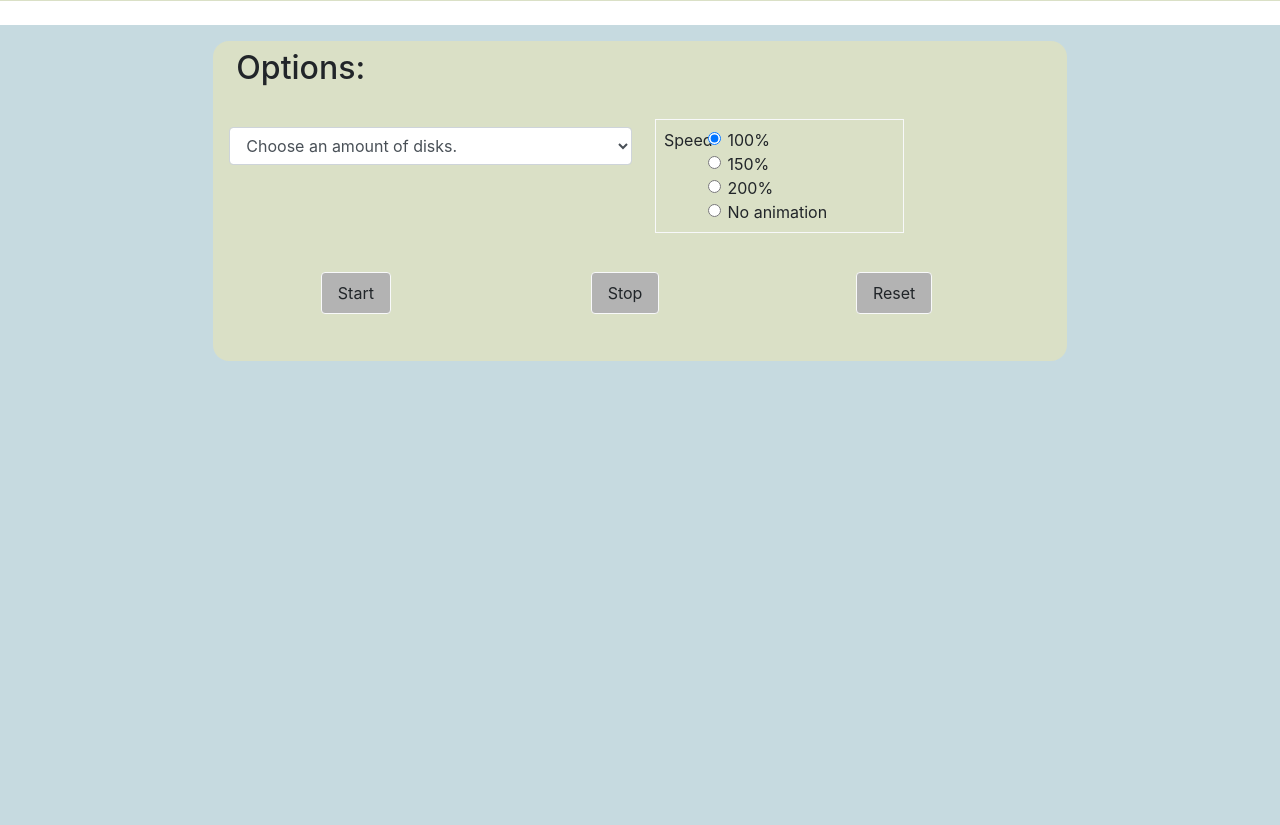
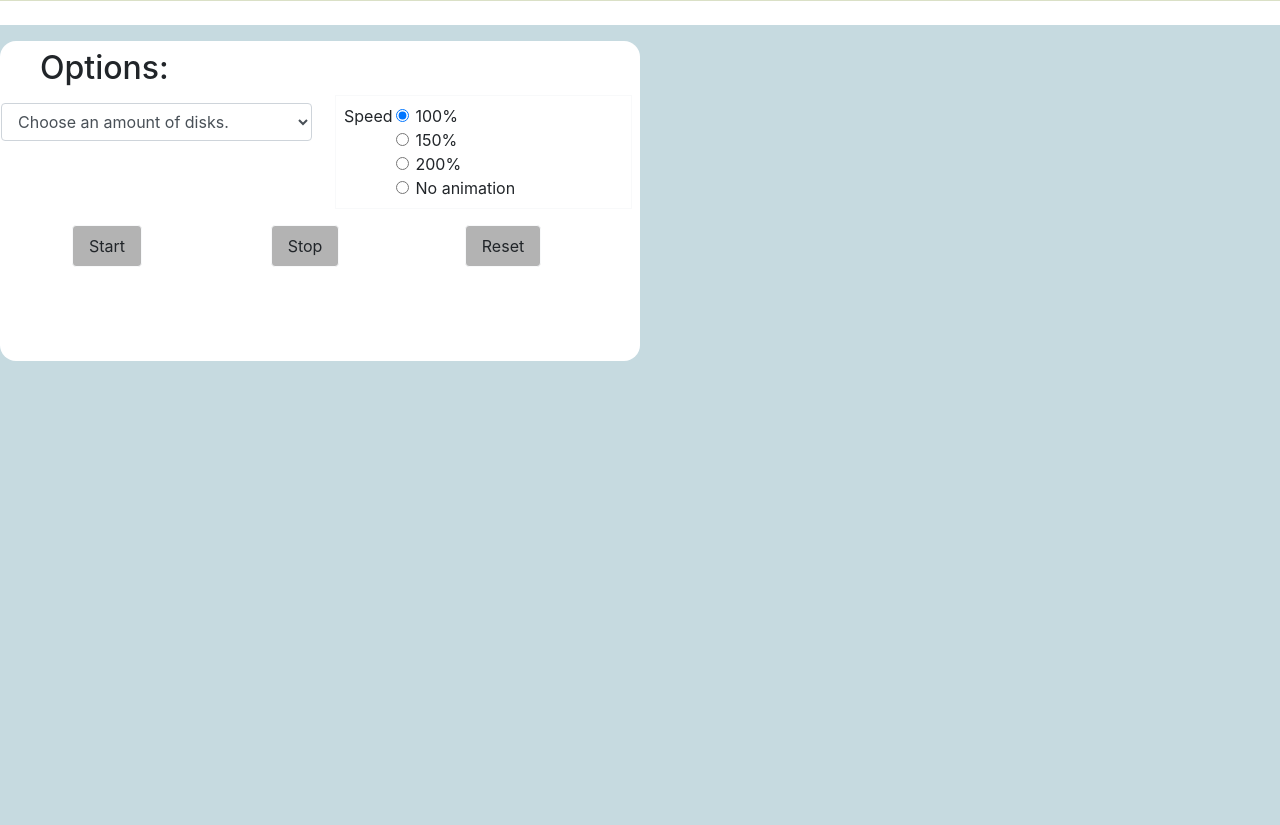
Before and after one commit to OlivierMoreau/Recusive, a Flask app: page /hanoi in a window 1280 px wide. Shown: the part 1110-1935 px from the top of the page. Run offline with Flask 2, Linux system fonts and the light colour scheme; some libraries are stand-ins or nearby versions.

Commit message:
simplified hanoi tower, renamed app

```diff
--- /dev/null
+++ b/app.py
@@ -0,0 +1,91 @@
+import copy
+from flask import Flask, flash, jsonify, redirect, render_template, request
+
+
+app = Flask(__name__, static_url_path='/static')
+
+# Ensure templates are auto-reloaded
+app.config["TEMPLATES_AUTO_RELOAD"] = True
+
+# Ensure responses aren't cached
+@app.after_request
+def after_request(response):
+    response.headers["Cache-Control"] = "no-cache, no-store, must-revalidate"
+    response.headers["Expires"] = 0
+    response.headers["Pragma"] = "no-cache"
+    return response
+
+@app.route('/')
+def index():
+    return render_template('index.html')
+
+@app.route('/hanoi')
+def hanoi():
+    return render_template('hanoi.html')
+
+@app.route('/fibonacci')
+def fibonnaci():
+    return render_template('fibonacci.html', fib="")
+
+cache = {}
+
+@app.route('/fibonacci_calc', methods=["GET","POST"])
+def fibonnaci_calc():
+
+    if request.form.get("n") != None:
+        n = int(request.form.get("n"))
+        try:
+            return render_template('fibonacci.html', fib=f"The {n}th number of the fibonacci sequence is: {fibonacci(n)}")
+        except RecursionError:
+            return render_template('fibonacci.html', fib=f"Recursion error: maximum recursion depth exceeded in comparison. Try going up the sequence in smaller increments (~900).")
+        except:
+            return render_template('fibonacci.html', fib=f"Something went wrong.")
+
+    if request.args.get("n") != None:
+        cache.clear()
+        n = int(request.args.get("n"))
+        fibonacci(n + 2)
+        return jsonify(cache)
+
+    return render_template('fibonacci.html', fib="")
+
+@app.route('/matrix_determinant')
+def matrix_determinant():
+
+    def determinant(matrix):
+
+        if len(matrix[0]) == 1:
+            return matrix[0][0]
+        elif len(matrix[0]) == 2:
+            return matrix[0][0] * matrix[1][1]  - matrix[0][1] * matrix[1][0]
+        else:
+
+            new_mat = matrix[1:]
+            res = []
+            for i in range(len(matrix)):
+
+                detmin = copy.deepcopy(new_mat)
+
+                for x in detmin:
+                    del x[i]
+
+                res.append(detmin)
+
+            final = 0
+            for y in range(len(matrix)):
+                if y % 2 == 0 :
+                    final += matrix[0][y] * determinant(res[y])
+                else:
+                    final -= matrix[0][y] * determinant(res[y])
+            return final
+
+
+def fibonacci(n):
+    if n in [0, 1]:
+        cache[n] = n
+        return n
+    if cache.get(n - 1) != None:
+        cache[n] = cache[n - 1] + cache[n - 2]
+        return cache[n - 1] + cache[n - 2]
+    else:
+        return fibonacci(n - 1) + fibonacci(n - 2)
--- a/application.py
+++ /dev/null
@@ -1,91 +0,0 @@
-import copy
-from flask import Flask, flash, jsonify, redirect, render_template, request
-
-
-app = Flask(__name__, static_url_path='/static')
-
-# Ensure templates are auto-reloaded
-app.config["TEMPLATES_AUTO_RELOAD"] = True
-
-# Ensure responses aren't cached
-@app.after_request
-def after_request(response):
-    response.headers["Cache-Control"] = "no-cache, no-store, must-revalidate"
-    response.headers["Expires"] = 0
-    response.headers["Pragma"] = "no-cache"
-    return response
-
-@app.route('/')
-def index():
-    return render_template('index.html')
-
-@app.route('/hanoi')
-def hanoi():
-    return render_template('hanoi.html')
-
-@app.route('/fibonacci')
-def fibonnaci():
-    return render_template('fibonacci.html', fib="")
-
-cache = {}
-
-@app.route('/fibonacci_calc', methods=["GET","POST"])
-def fibonnaci_calc():
-
-    if request.form.get("n") != None:
-        n = int(request.form.get("n"))
-        try:
-            return render_template('fibonacci.html', fib=f"The {n}th number of the fibonacci sequence is: {fibonacci(n)}")
-        except RecursionError:
-            return render_template('fibonacci.html', fib=f"Recursion error: maximum recursion depth exceeded in comparison. Try going up the sequence in smaller increments (~900).")
-        except:
-            return render_template('fibonacci.html', fib=f"Something went wrong.")
-
-    if request.args.get("n") != None:
-        cache.clear()
-        n = int(request.args.get("n"))
-        fibonacci(n + 2)
-        return jsonify(cache)
-
-    return render_template('fibonacci.html', fib="")
-
-@app.route('/matrix_determinant')
-def matrix_determinant():
-
-    def determinant(matrix):
-
-        if len(matrix[0]) == 1:
-            return matrix[0][0]
-        elif len(matrix[0]) == 2:
-            return matrix[0][0] * matrix[1][1]  - matrix[0][1] * matrix[1][0]
-        else:
-
-            new_mat = matrix[1:]
-            res = []
-            for i in range(len(matrix)):
-
-                detmin = copy.deepcopy(new_mat)
-
-                for x in detmin:
-                    del x[i]
-
-                res.append(detmin)
-
-            final = 0
-            for y in range(len(matrix)):
-                if y % 2 == 0 :
-                    final += matrix[0][y] * determinant(res[y])
-                else:
-                    final -= matrix[0][y] * determinant(res[y])
-            return final
-
-
-def fibonacci(n):
-    if n in [0, 1]:
-        cache[n] = n
-        return n
-    if cache.get(n - 1) != None:
-        cache[n] = cache[n - 1] + cache[n - 2]
-        return cache[n - 1] + cache[n - 2]
-    else:
-        return fibonacci(n - 1) + fibonacci(n - 2)
--- a/static/css/style.css
+++ b/static/css/style.css
@@ -1,9 +1,7 @@
-body{
+body {
 	margin: 0;
 	padding: 0;
 }
-
-
 
 #columns {
 	display: flex;
@@ -14,16 +12,40 @@
 	margin-bottom: 0;
 	border-top-left-radius: 10px;
 	border-top-right-radius: 10px;
-    background: -webkit-linear-gradient(left, rgb(138, 93, 3) 0%, rgb(138, 93, 3) 50%, rgb(125, 84, 3) 50%, rgb(125, 84, 3) 100%);
-    background: -moz-linear-gradient(left, rgb(138, 93, 3) 0%, rgb(138, 93, 3) 50%, rgb(125, 84, 3) 50%, rgb(125, 84, 3) 100%);
-    background: -o-linear-gradient(left, rgb(138, 93, 3) 0%, rgb(138, 93, 3) 50%, rgb(125, 84, 3) 50%, rgb(125, 84, 3) 100%);
-    background: linear-gradient(to right, rgb(138, 93, 3) 0%, rgb(138, 93, 3) 50%, rgb(125, 84, 3) 50%, rgb(125, 84, 3) 100%);
+	background: -webkit-linear-gradient(
+		left,
+		rgb(138, 93, 3) 0%,
+		rgb(138, 93, 3) 50%,
+		rgb(125, 84, 3) 50%,
+		rgb(125, 84, 3) 100%
+	);
+	background: -moz-linear-gradient(
+		left,
+		rgb(138, 93, 3) 0%,
+		rgb(138, 93, 3) 50%,
+		rgb(125, 84, 3) 50%,
+		rgb(125, 84, 3) 100%
+	);
+	background: -o-linear-gradient(
+		left,
+		rgb(138, 93, 3) 0%,
+		rgb(138, 93, 3) 50%,
+		rgb(125, 84, 3) 50%,
+		rgb(125, 84, 3) 100%
+	);
+	background: linear-gradient(
+		to right,
+		rgb(138, 93, 3) 0%,
+		rgb(138, 93, 3) 50%,
+		rgb(125, 84, 3) 50%,
+		rgb(125, 84, 3) 100%
+	);
 	min-width: 2.5em;
 	min-height: 8em;
 	border: none;
 }
 
-#toBottom{
+#toBottom {
 	margin: 1em;
 	background-color: rgb(199, 199, 199);
 }
@@ -37,65 +59,66 @@
 	opacity: 50%;
 	background-color: rgb(209, 208, 205);
 }
-#textSection{
+#textSection {
 	margin: 0 1em 1em 1em;
 }
 
-section{
-    background-color: #DAE0C6;
+section {
+	background-color: #dae0c6;
 }
-#disks{
+#disks {
 	z-index: 2;
 	position: relative;
 	margin-left: 0;
 }
 
-#hanoiCont{
+#hanoiCont {
 	padding: 0;
 	margin: 0;
 	min-height: 100vh;
 	background-color: rgb(198, 218, 224);
 }
 
-#options{
+#options {
 	max-height: 20em;
 	border-radius: 1em;
-    background-color: #DAE0C6;
+	background-color: rgb(255, 255, 255);
 	margin: 1em auto 1em auto;
 }
 
-#towerCont{
-    margin: 0 auto 0 auto;
+#towerCont {
+	margin: 0;
 	min-width: 550px;
+	max-width: 50%;
 }
 
-.btnHanoi{
+.btnHanoi {
 	padding: 0.5em 1em;
 	margin-bottom: 1em;
 	background-color: rgb(179, 179, 179);
 }
-#iconCont{
+#iconCont {
 	margin-left: auto;
 }
-.fa-moon{
+.fa-moon {
 	font-size: 3em;
 	color: white;
 }
 
-.fa-moon:hover{
+.fa-moon:hover {
 	cursor: pointer;
 }
-#top{
+#top {
 	font-size: 2.5em;
 	position: fixed;
-    bottom:0;
-    right:0;
+	bottom: 0;
+	right: 0;
 	margin: 1em;
 }
-#top:hover{
+#top:hover {
 	cursor: pointer;
 }
-.disk{
+.disk {
 	position: relative;
 	margin-left: 0;
 	margin-bottom: 0;
@@ -118,27 +141,47 @@
 	z-index: 2;
 	border-top-left-radius: 10px;
 	border-top-right-radius: 10px;
-    background: -webkit-linear-gradient(rgb(138, 93, 3) 0%, rgb(138, 93, 3) 50%, rgb(125, 84, 3) 50%, rgb(125, 84, 3) 100%);
-    background: -moz-linear-gradient(rgb(138, 93, 3) 0%, rgb(138, 93, 3) 50%, rgb(125, 84, 3) 50%, rgb(125, 84, 3) 100%);
-    background: -o-linear-gradient(rgb(138, 93, 3) 0%, rgb(138, 93, 3) 50%, rgb(125, 84, 3) 50%, rgb(125, 84, 3) 100%);
-    background: linear-gradient(rgb(138, 93, 3) 0%, rgb(138, 93, 3) 50%, rgb(125, 84, 3) 50%, rgb(125, 84, 3) 100%);
+	background: -webkit-linear-gradient(
+		rgb(138, 93, 3) 0%,
+		rgb(138, 93, 3) 50%,
+		rgb(125, 84, 3) 50%,
+		rgb(125, 84, 3) 100%
+	);
+	background: -moz-linear-gradient(
+		rgb(138, 93, 3) 0%,
+		rgb(138, 93, 3) 50%,
+		rgb(125, 84, 3) 50%,
+		rgb(125, 84, 3) 100%
+	);
+	background: -o-linear-gradient(
+		rgb(138, 93, 3) 0%,
+		rgb(138, 93, 3) 50%,
+		rgb(125, 84, 3) 50%,
+		rgb(125, 84, 3) 100%
+	);
+	background: linear-gradient(
+		rgb(138, 93, 3) 0%,
+		rgb(138, 93, 3) 50%,
+		rgb(125, 84, 3) 50%,
+		rgb(125, 84, 3) 100%
+	);
 	min-height: 3em;
 	max-height: 10%;
 	margin: 0;
 }
 
 /*------------------------Hanoi----------------------------*/
-#formHanoi{
+#formHanoi {
 	margin-bottom: 3em;
 }
-.operationsList{
+.operationsList {
 	margin: 0;
 	padding: 0;
 	border: none;
 }
 /* ---------------------Fibonacci---------------------- */
 
-#numDisplay{
+#numDisplay {
 	width: 100%;
 	height: 8em;
 	overflow: hidden;
@@ -148,7 +191,7 @@
 	white-space: pre-wrap;
 }
 
-#fibCalcs{
+#fibCalcs {
 	background-color: rgb(198, 218, 224);
 }
 
@@ -156,18 +199,18 @@
 	background-color: White;
 }
 
-#contFibTextArea{
+#contFibTextArea {
 	max-width: 2000px;
 }
 
 /* ---------------------Index---------------------- */
 
-#index{
+#index {
 	margin: 0;
 	width: 100vw;
 	height: 93vh;
 }
-#index > p{
+#index > p {
 	font-size: 1.3em;
 	color: black;
 	text-shadow: 1px 1px lightgray;
--- a/static/js/hanoi.js
+++ b/static/js/hanoi.js
@@ -1,6 +1,5 @@
-$(document).ready(function(e){
-
-    const COLORS = ["bleu", "jaune", "marron", "rose", "rouge", "vert"];
+$(document).ready(function (e) {
+	const COLORS = ['bleu', 'jaune', 'marron', 'rose', 'rouge', 'vert'];
 	var disk;
 	var pillarSize;
 	var time = 1;
@@ -18,35 +17,46 @@
 	 *
 	 *
 	 */
-    function init(disks){
+	function init(disks) {
 		moves = [];
 		pillarA = [];
 		pillarB = [];
 		pillarC = [];
-        $('#disks, #columns').html("");
+		$('#disks, #columns').html('');
 		$('#base').remove();
 
-        for (var i = 0; i < disks; i++){
-            $('#disks').append('<div class="disk"><img class="colorbox" src="static/assets/disk_bleu.png"></div>');
+		for (var i = 0; i < disks; i++) {
+			$('#disks').append(
+				'<div class="disk"><img class="colorbox" src="static/assets/disk_bleu.png"></div>'
+			);
 		}
 
-        disk = $(".disk").toArray().reverse();
+		disk = $('.disk').toArray().reverse();
 		pillarA = disk;
-        $('#columns').append('<div class="column"><div class="colShadow"></div></div><div class="column"><div class="colShadow"></div></div><div class="column"><div class="colShadow"></div></div>');
+		$('#columns').append(
+			'<div class="column"><div class="colShadow"></div></div><div class="column"><div class="colShadow"></div></div><div class="column"><div class="colShadow"></div></div>'
+		);
 		$('<div id="base"></div>').appendTo('#towerCont');
-        pillarSize = (3 * disk.length + 2);
-        $('.column').css({'height': ""});
-        $('#disks').css({'bottom': ""});
+		pillarSize = 3 * disk.length + 2;
+		$('.column').css({ height: '' });
+		$('#disks').css({ bottom: '' });
 		diskSquash();
-    };
+	}
 
-    function diskSquash(){
-        $('.column').css({'height': pillarSize + "em"});
+	function diskSquash() {
+		$('.column').css({ height: pillarSize + 'em' });
 		for (var i = 0; i < disk.length; i++) {
-            var padding = (i * 15);
-            $(disk[i]).css({'bottom': "-" + pillarSize + "em"});
-            $(disk[i]).css({'padding-left': padding+"px", 'padding-right': padding+"px"});
-            $(disk[i]).children().attr({'src': ('static/assets/disk_'+ COLORS[(i % COLORS.length)] +'.png')});
+			var padding = i * 15;
+			$(disk[i]).css({ bottom: '-' + pillarSize + 'em' });
+			$(disk[i]).css({
+				'padding-left': padding + 'px',
+				'padding-right': padding + 'px',
+			});
+			$(disk[i])
+				.children()
+				.attr({
+					src: 'static/assets/disk_' + COLORS[i % COLORS.length] + '.png',
+				});
 		}
 	}
 
@@ -59,38 +69,40 @@
 	 *
 	 *
 	 */
-    $('#disksSelect').change(function() {
+	$('#disksSelect').change(function () {
 		reset();
 	});
 
-    $('input[type=radio][name=gridRadios]').change(function() {
+	$('input[type=radio][name=gridRadios]').change(function () {
 		time = this.value;
 	});
 
-    $("#start").click(function(){
+	$('#start').click(function () {
 		start();
 	});
 
-    $('#stop').click(function(){
+	$('#stop').click(function () {
 		stopResume($(this));
 	});
 
-    $('#reset').click(function(){
+	$('#reset').click(function () {
 		reset();
 	});
 	//nightmode
-    $('.fa-moon').click(function(){
-        var color = $('html').css("background-color");
-        if(color == 'rgb(20, 20, 20)'){
-            $('html').css({'background': 'white', 'filter': 'invert(0) hue-rotate(0)'});
-        }else{
-            $('html').css({'background': 'rgb(20, 20, 20)', 'filter': 'invert(1) hue-rotate(180deg)'});
+	$('.fa-moon').click(function () {
+		var color = $('html').css('background-color');
+		if (color == 'rgb(20, 20, 20)') {
+			$('html').css({ background: 'white', filter: 'invert(0) hue-rotate(0)' });
+		} else {
+			$('html').css({
+				background: 'rgb(20, 20, 20)',
+				filter: 'invert(1) hue-rotate(180deg)',
+			});
 		}
-
-    })
+	});
 	//back top
-    $('#top').click(function(){
-        $("html, body").animate({scrollTop: $("#topNav").offset().top}, 500);
+	$('#top').click(function () {
+		$('html, body').animate({ scrollTop: $('#topNav').offset().top }, 500);
 	});
 	/*
 	 *
@@ -101,23 +113,23 @@
 	 *
 	 *
 	 */
-    function start(){
-        hanoi(disk.length, "A", "B", "C");
-        $("html, body").animate({ scrollTop: $(document).height() }, 500);
-        setTimeout(function(){
+	function start() {
+		hanoi(disk.length, 'A', 'B', 'C');
+		$('html, body').animate({ scrollTop: $(document).height() }, 500);
+		setTimeout(function () {
 			prepMove(moves);
 		}, 1000);
 	}
 
-    function reset(){
+	function reset() {
 		clearTimeout(animate);
-        setTimeout(function(){
+		setTimeout(function () {
 			init($('#disksSelect').val());
 		}, 200);
 	}
 
-    function stopResume(b){
-        if (b.text() == "Stop"){
+	function stopResume(b) {
+		if (b.text() == 'Stop') {
 			clearTimeout(animate);
 			b.text('Resume');
 		} else {
@@ -127,79 +139,106 @@
 	}
 
 	//calls the function perfoming the moves at a set interval
-    function prepMove(m){
+	function prepMove(m) {
 		move(m[0][0], m[0][1]);
 		m.shift();
-         if (m.length != 0){
-            animate = setTimeout(function(){
+		if (m.length != 0) {
+			animate = setTimeout(function () {
 				prepMove(m);
 			}, 1100 * time + 50);
 		}
 	}
 
 	//moves disks from one pillar to the other
-    function move(from, target){
+	function move(from, target) {
 		var disk;
 		var originHeight = 0;
 		var targetHeight = 0;
 
-        switch(from) {
-            case "A":
+		switch (from) {
+			case 'A':
 				originHeight = pillarA.length * 3;
 				disk = pillarA.pop();
 				break;
-            case "B":
+			case 'B':
 				originHeight = pillarB.length * 3;
 				disk = pillarB.pop();
 				break;
-            case "C":
+			case 'C':
 				originHeight = pillarC.length * 3;
 				disk = pillarC.pop();
 				break;
 		}
 
-        switch(target) {
-            case "A":
-                targetHeight =  pillarA.length * 3;
+		switch (target) {
+			case 'A':
+				targetHeight = pillarA.length * 3;
 				pillarA.push(disk);
 
-                $(disk).animate({bottom: "+="+(pillarSize - originHeight + 4 )+"em"}, 200 * time);
-                $(disk).delay(200 * time).animate({marginLeft: "0"}, 200 * time);
-                $(disk).delay(400 * time).animate({bottom: "-="+(pillarSize - targetHeight + 1 )+"em"}, 200 * time);
+				$(disk).animate(
+					{ bottom: '+=' + (pillarSize - originHeight + 4) + 'em' },
+					200 * time
+				);
+				$(disk)
+					.delay(200 * time)
+					.animate({ marginLeft: '0' }, 200 * time);
+				$(disk)
+					.delay(400 * time)
+					.animate(
+						{ bottom: '-=' + (pillarSize - targetHeight + 1) + 'em' },
+						200 * time
+					);
 				break;
 
-            case "B":
-                targetHeight =  pillarB.length * 3;
+			case 'B':
+				targetHeight = pillarB.length * 3;
 				pillarB.push(disk);
 
-                $(disk).animate({bottom: "+="+(pillarSize - originHeight + 4 )+"em"}, 200 * time);
-                $(disk).delay(200 * time).animate({marginLeft: "33%"}, 200 * time);
-                $(disk).delay(400 * time).animate({bottom: "-="+(pillarSize - targetHeight + 1 )+"em"}, 200 * time);
+				$(disk).animate(
+					{ bottom: '+=' + (pillarSize - originHeight + 4) + 'em' },
+					200 * time
+				);
+				$(disk)
+					.delay(200 * time)
+					.animate({ marginLeft: '33%' }, 200 * time);
+				$(disk)
+					.delay(400 * time)
+					.animate(
+						{ bottom: '-=' + (pillarSize - targetHeight + 1) + 'em' },
+						200 * time
+					);
 				break;
 
-            case "C":
-                targetHeight =  pillarC.length * 3;
+			case 'C':
+				targetHeight = pillarC.length * 3;
 				pillarC.push(disk);
 
-                $(disk).animate({bottom: "+="+(pillarSize - originHeight + 4 )+"em"}, 200 * time);
-                $(disk).delay(200 * time).animate({marginLeft: "66%"}, 200 * time);
-                $(disk).delay(400 * time).animate({bottom: "-="+(pillarSize - targetHeight + 1 )+"em"}, 200 * time);
+				$(disk).animate(
+					{ bottom: '+=' + (pillarSize - originHeight + 4) + 'em' },
+					200 * time
+				);
+				$(disk)
+					.delay(200 * time)
+					.animate({ marginLeft: '66%' }, 200 * time);
+				$(disk)
+					.delay(400 * time)
+					.animate(
+						{ bottom: '-=' + (pillarSize - targetHeight + 1) + 'em' },
+						200 * time
+					);
 				break;
 		}
 	}
 
-    function hanoi(number, from, helper, target){
-        if (number == 0){
+	function hanoi(number, from, helper, target) {
+		if (number == 0) {
 			//pass
 		} else {
-
 			hanoi(number - 1, from, target, helper);
 			//stores steps in an array used to animate sequencially
 			var m = [from, target];
 			moves.push(m);
-            hanoi(number - 1,  helper, from, target);
-
+			hanoi(number - 1, helper, from, target);
 		}
 	}
-
 });
--- a/templates/hanoi.html
+++ b/templates/hanoi.html
@@ -51,62 +76,89 @@
 	</div>
 	<div class="col-6 text-center">
 		<p>With Javascript :</p>
-        <iframe height="500" style="width: 100%;" scrolling="no" title="oNgNoQa" src="https://codepen.io/Olivier42M/embed/oNgNoQa?height=265&theme-id=default&default-tab=js,result" frameborder="no" allowtransparency="true" allowfullscreen="true">
-        See the Pen <a href='https://codepen.io/Olivier42M/pen/oNgNoQa'>oNgNoQa</a> by Olivier
-        (<a href='https://codepen.io/Olivier42M'>@Olivier42M</a>) on <a href='https://codepen.io'>CodePen</a>.
+		<iframe
+			height="500"
+			style="width: 100%"
+			scrolling="no"
+			title="oNgNoQa"
+			src="https://codepen.io/Olivier42M/embed/oNgNoQa?height=265&theme-id=default&default-tab=js,result"
+			frameborder="no"
+			allowtransparency="true"
+			allowfullscreen="true"
+		>
+			See the Pen
+			<a href="https://codepen.io/Olivier42M/pen/oNgNoQa">oNgNoQa</a> by Olivier
+			(<a href="https://codepen.io/Olivier42M">@Olivier42M</a>) on
+			<a href="https://codepen.io">CodePen</a>.
 		</iframe>
-        <a href='https://codepen.io/Olivier42M/pen/oNgNoQa'>Try it here.</a>
+		<a href="https://codepen.io/Olivier42M/pen/oNgNoQa">Try it here.</a>
 	</div>
 </section>
 <div id="hanoiCont" class="row mt-4">
 	<!-- Form disk select -->
-        <div id="options" class="col-8 row p-2">
-            <h2 class="col-12">Options: </h2>
+	<div id="options" class="col-6 p-2">
+		<h2 class="row" style="margin-left: 1em">Options:</h2>
+		<div class="row">
 			<form id="formHanoi" class="col-6 p-2" novalidate>
 				<div class="form-group">
-                        <select class="form-control" name="disksSelect" id="disksSelect" >
-                            <option value="" selected disabled>Choose an amount of disks.</option>
+					<select class="form-control" name="disksSelect" id="disksSelect">
+						<option value="" selected disabled>
+							Choose an amount of disks.
+						</option>
 						<option value="2">2</option>
 						<option value="3">3</option>
 						<option value="4">4</option>
 						<option value="5">5</option>
 						<option value="6">6</option>
-                            <option value="7">7</option>
-                            <option value="8">8</option>
-                            <option value="9">9</option>
-                            <option value="10">10</option>
-                            <option value="11">11</option>
-                            <option value="12">12</option>
-                            <option value="13">13</option>
-                            <option value="14">14</option>
 					</select>
 				</div>
 			</form>
-            <div class="col-4">
-                 <fieldset class="form-group p-2  border border-light">
+			<div class="col-6">
+				<fieldset class="form-group p-2 border border-light">
 					<div class="row">
 						<legend class="col-form-label col-sm-2 pt-0">Speed</legend>
 						<div class="col-sm-10">
 							<div class="form-check">
-                          <input class="form-check-input" type="radio" name="gridRadios" id="fullSpeed" value="1" checked>
-                          <label class="form-check-label" for="fullSpeed">
-                            100%
-                          </label>
+								<input
+									class="form-check-input"
+									type="radio"
+									name="gridRadios"
+									id="fullSpeed"
+									value="1"
+									checked
+								/>
+								<label class="form-check-label" for="fullSpeed"> 100% </label>
 							</div>
 							<div class="form-check">
-                          <input class="form-check-input" type="radio" name="gridRadios" id="oneAndHalfSpeed" value="0.75">
+								<input
+									class="form-check-input"
+									type="radio"
+									name="gridRadios"
+									id="oneAndHalfSpeed"
+									value="0.75"
+								/>
 								<label class="form-check-label" for="oneAndHalfSpeed">
 									150%
 								</label>
 							</div>
 							<div class="form-check">
-                          <input class="form-check-input" type="radio" name="gridRadios" id="doubleSpeed" value="0.5">
-                          <label class="form-check-label" for="doubleSpeed">
-                            200%
-                          </label>
+								<input
+									class="form-check-input"
+									type="radio"
+									name="gridRadios"
+									id="doubleSpeed"
+									value="0.5"
+								/>
+								<label class="form-check-label" for="doubleSpeed"> 200% </label>
 							</div>
 							<div class="form-check">
-                          <input class="form-check-input" type="radio" name="gridRadios" id="noAnim" value="0">
+								<input
+									class="form-check-input"
+									type="radio"
+									name="gridRadios"
+									id="noAnim"
+									value="0"
+								/>
 								<label class="form-check-label" for="noAnim">
 									No animation
 								</label>
```
Also changed, not shown: other parts of templates/hanoi.html (+59 -26 lines). Lines whose indentation alone changed are shown as unchanged.
